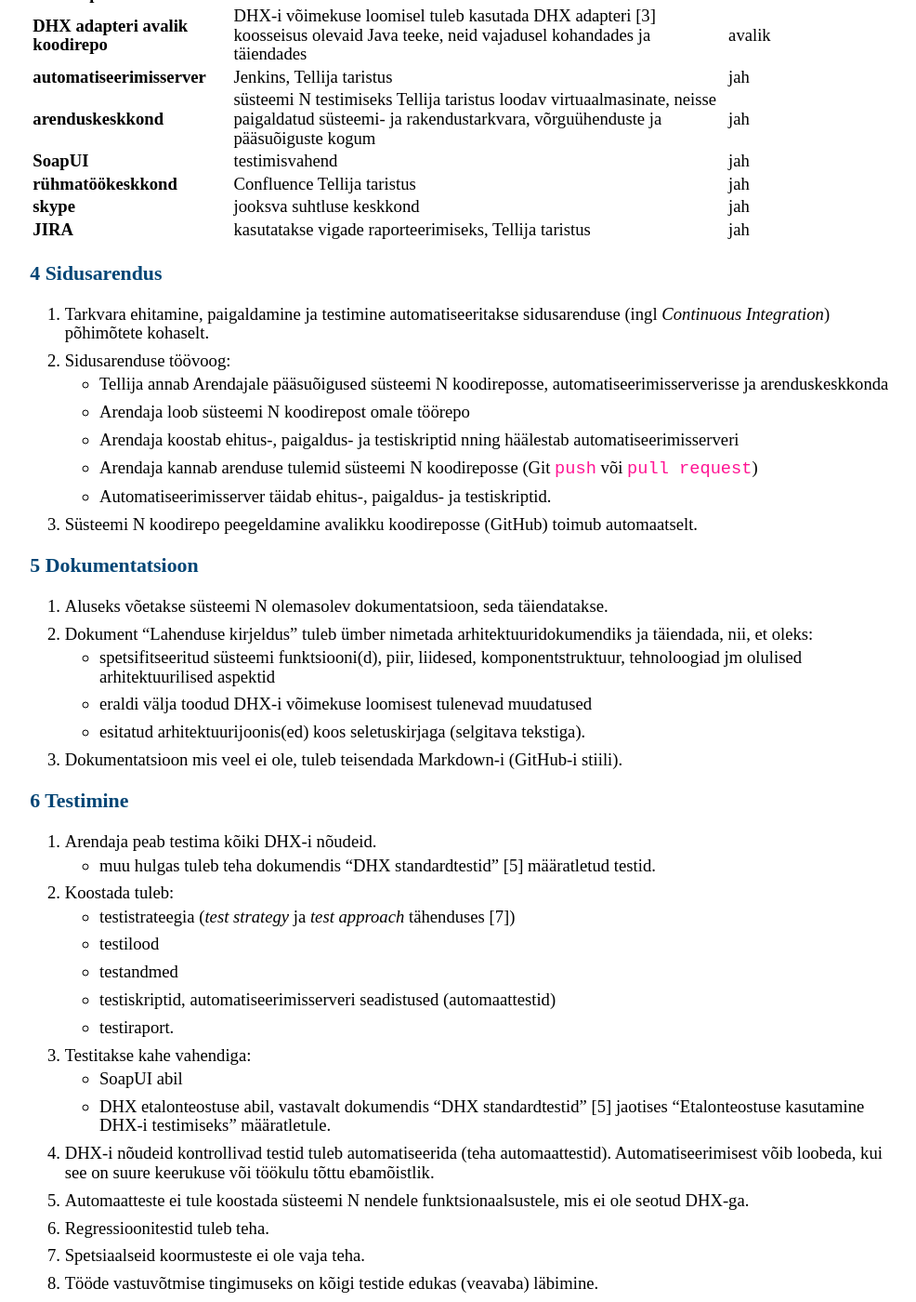
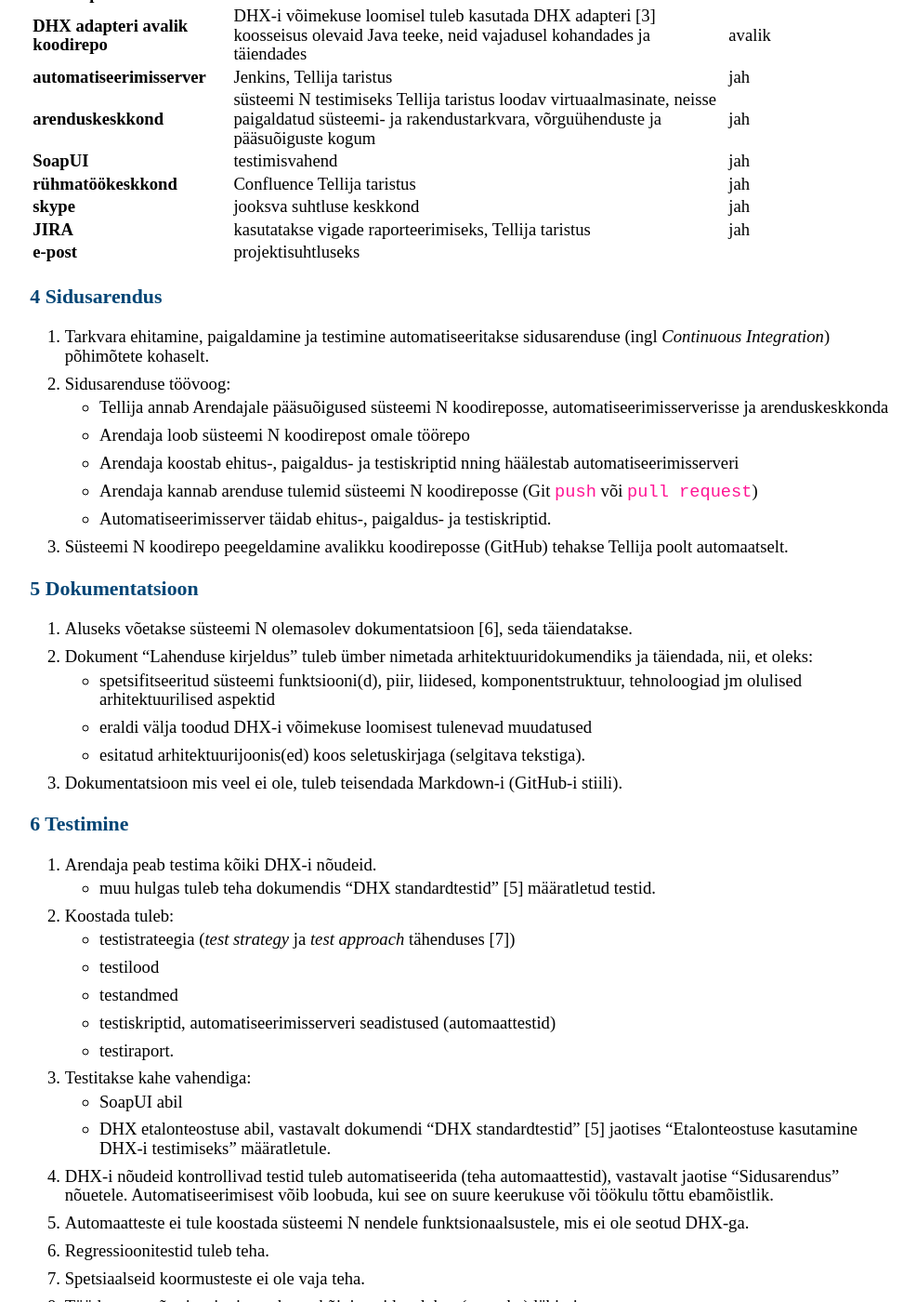
Before and after one commit to e-gov/DHX, a Jekyll site: the page built from docs/LY.md, in a window 1280 px wide and 1400 px high, scrolled down 1318 px. Shown: the whole window at 93% size, without its empty margins (168-1154 px from the left). Built offline with Jekyll 4.4.1, drawn with Linux system fonts in a browser that asks for light colours; some of the changed text lies outside the part shown.

Commit message:
Update LY.md

```diff
--- a/docs/LY.md
+++ b/docs/LY.md
@@ -59,6 +59,7 @@ Täitja annab Tellijale üle süsteemi N vastavalt tööde eesmärgile ja koosse
 | __rühmatöökeskkond__ | Confluence Tellija taristus | jah |
 | __skype__ | jooksva suhtluse keskkond | jah |
 | __JIRA__ | kasutatakse vigade raporteerimiseks, Tellija taristus | jah |
+| __e-post__ | projektisuhtluseks | |
 
 ### 4 Sidusarendus
 1. Tarkvara ehitamine, paigaldamine ja testimine automatiseeritakse sidusarenduse (ingl _Continuous Integration_) põhimõtete kohaselt.
@@ -68,10 +69,10 @@ Täitja annab Tellijale üle süsteemi N vastavalt tööde eesmärgile ja koosse
   - Arendaja koostab ehitus-, paigaldus- ja testiskriptid nning häälestab automatiseerimisserveri
   - Arendaja kannab arenduse tulemid süsteemi N koodireposse (Git `push` või `pull request`)
   - Automatiseerimisserver täidab ehitus-, paigaldus- ja testiskriptid.
-1. Süsteemi N koodirepo peegeldamine avalikku koodireposse (GitHub) toimub automaatselt.
+1. Süsteemi N koodirepo peegeldamine avalikku koodireposse (GitHub) tehakse Tellija poolt automaatselt.
 
 ### 5 Dokumentatsioon
-1. Aluseks võetakse süsteemi N olemasolev dokumentatsioon, seda täiendatakse.
+1. Aluseks võetakse süsteemi N olemasolev dokumentatsioon [6], seda täiendatakse.
 2. Dokument "Lahenduse kirjeldus" tuleb ümber nimetada arhitektuuridokumendiks ja täiendada, nii, et oleks:
   - spetsifitseeritud süsteemi funktsiooni(d), piir, liidesed, komponentstruktuur, tehnoloogiad jm olulised arhitektuurilised aspektid
   - eraldi välja toodud DHX-i võimekuse loomisest tulenevad muudatused
@@ -89,8 +90,8 @@ Täitja annab Tellijale üle süsteemi N vastavalt tööde eesmärgile ja koosse
   - testiraport.
 1. Testitakse kahe vahendiga:
   - SoapUI abil
-  - DHX etalonteostuse abil, vastavalt dokumendis "DHX standardtestid" [5] jaotises "Etalonteostuse kasutamine DHX-i testimiseks" määratletule.
-1. DHX-i nõudeid kontrollivad testid tuleb automatiseerida (teha automaattestid). Automatiseerimisest võib loobeda, kui see on suure keerukuse või töökulu tõttu ebamõistlik.
+  - DHX etalonteostuse abil, vastavalt dokumendi "DHX standardtestid" [5] jaotises "Etalonteostuse kasutamine DHX-i testimiseks" määratletule.
+1. DHX-i nõudeid kontrollivad testid tuleb automatiseerida (teha automaattestid), vastavalt jaotise "Sidusarendus" nõuetele. Automatiseerimisest võib loobuda, kui see on suure keerukuse või töökulu tõttu ebamõistlik.
 1. Automaatteste ei tule koostada süsteemi N nendele funktsionaalsustele, mis ei ole seotud DHX-ga.
 1. Regressioonitestid tuleb teha.
 1. Spetsiaalseid koormusteste ei ole vaja teha.
```
Also changed, not shown: other parts of docs/LY.md (+5 -5 lines).
